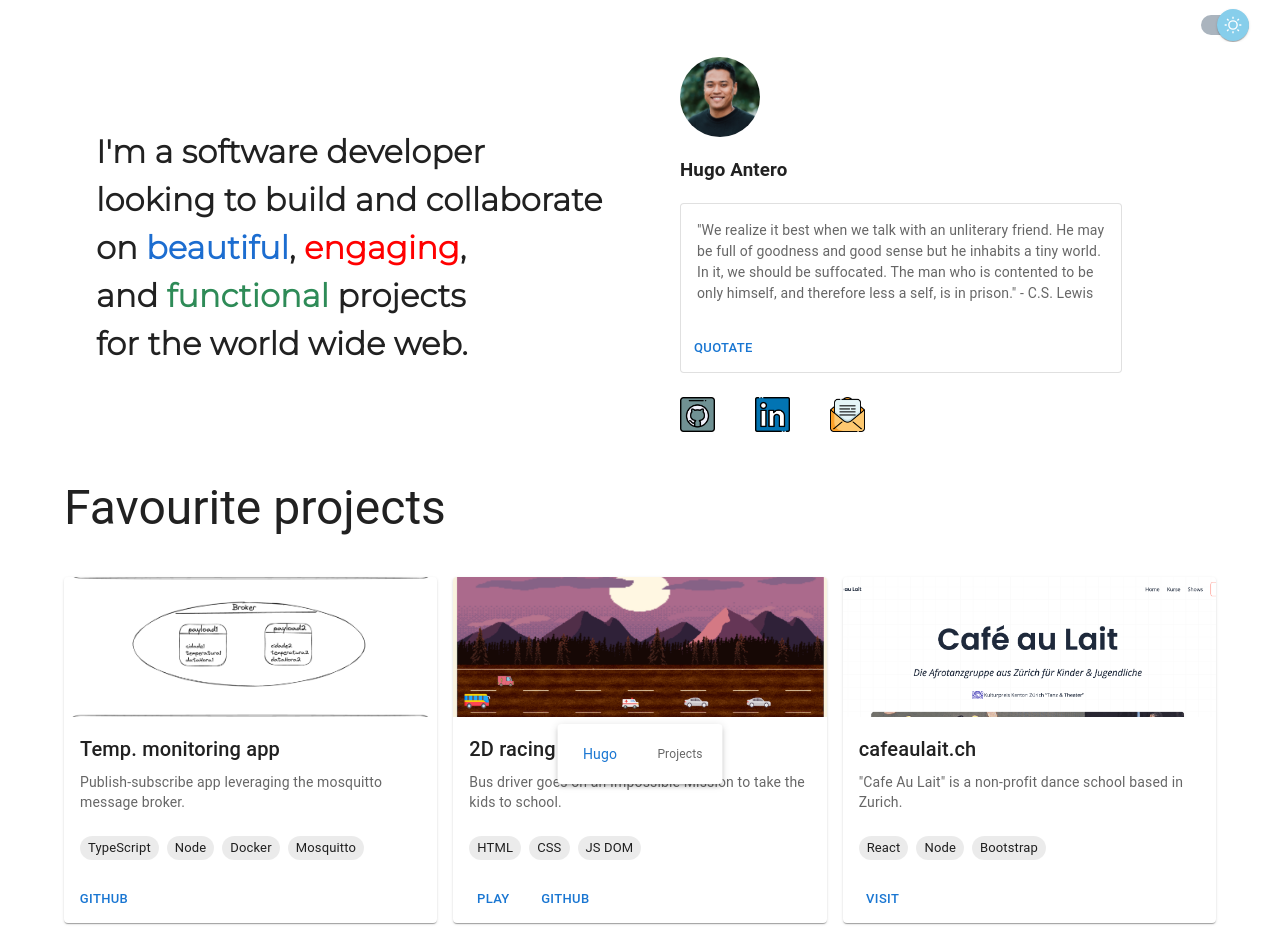
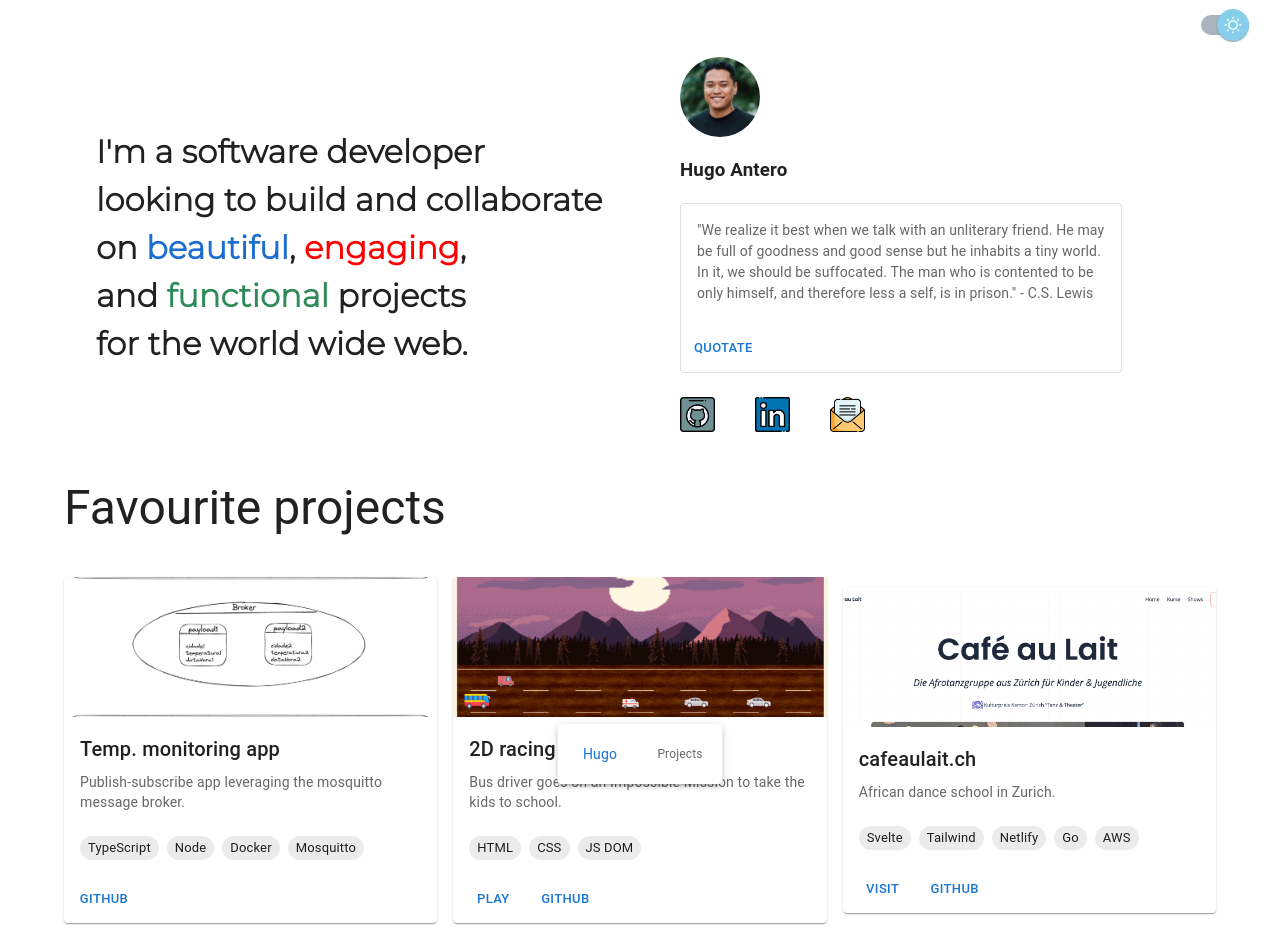
Before and after one commit to vntero/vntero-dot-com, a React (Create React App) app: page / in a window 1280 px wide. Shown: the top 952 px of the page. Built offline with nearby package versions, Linux system fonts and the light colour scheme.

Commit message:
updates cal buttons and tech

```diff
--- a/src/components/About.jsx
+++ b/src/components/About.jsx
@@ -241,13 +241,15 @@ function About() {
                     cafeaulait.ch
                   </Typography>
                   <Typography variant="body2" color="text.secondary">
-                    "Cafe Au Lait" is a non-profit dance school based in Zurich.
+                    African dance school in Zurich.
                   </Typography>
                   <br />
                   <Box sx={{ display: 'flex', flexWrap: 'wrap', gap: 1 }}>
-                    <Chip label="React" size="small" />
-                    <Chip label="Node" size="small" />
-                    <Chip label="Bootstrap" size="small" />
+                    <Chip label="Svelte" size="small" />
+                    <Chip label="Tailwind" size="small" />
+                    <Chip label="Netlify" size="small" />
+                    <Chip label="Go" size="small" />
+                    <Chip label="AWS" size="small" />
                   </Box>
                 </CardContent>
                 <CardActions>
@@ -258,6 +260,15 @@ function About() {
                       rel="noreferrer"
                     >
                       Visit
+                    </a>
+                  </Button>
+                  <Button size="small">
+                    <a
+                      href="https://github.com/vntero/cafeaulait"
+                      target="_blank"
+                      rel="noreferrer"
+                    >
+                      Github
                     </a>
                   </Button>
                 </CardActions>
```
